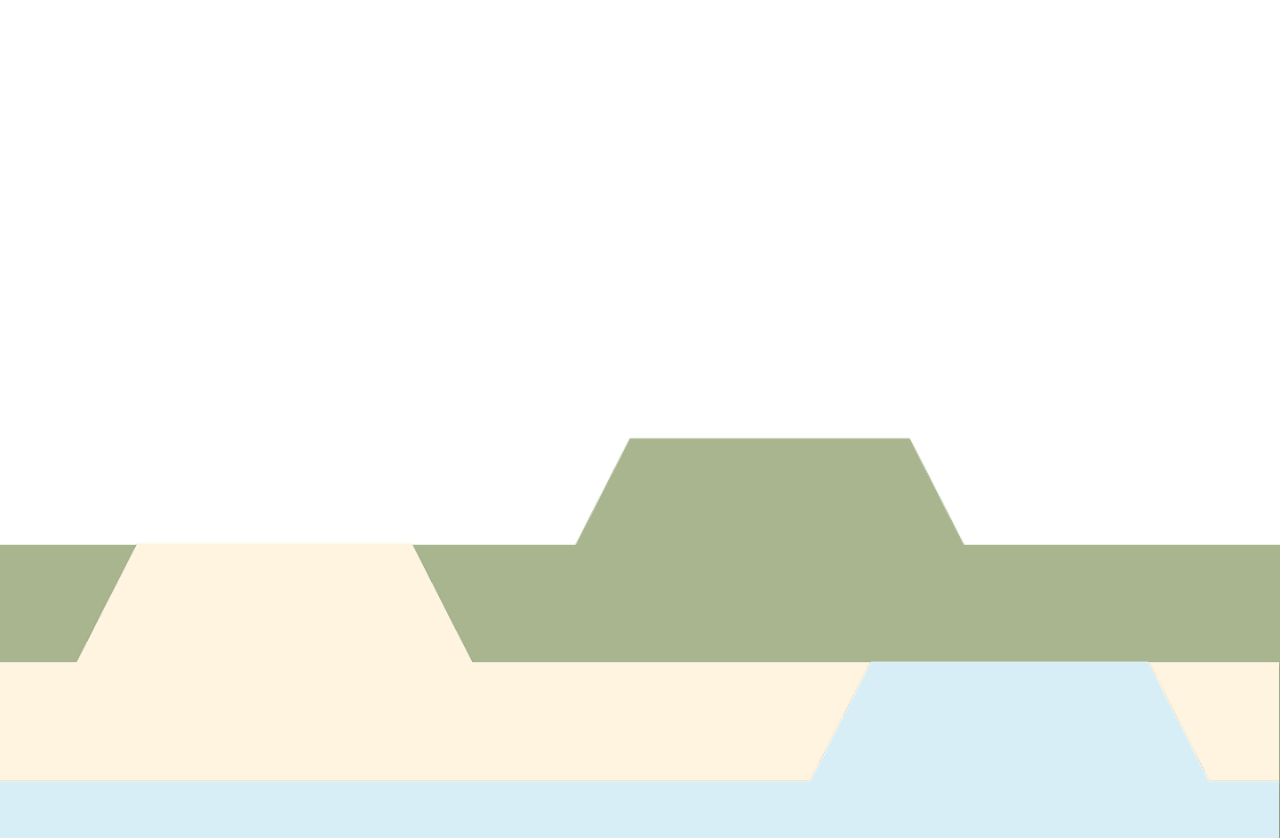
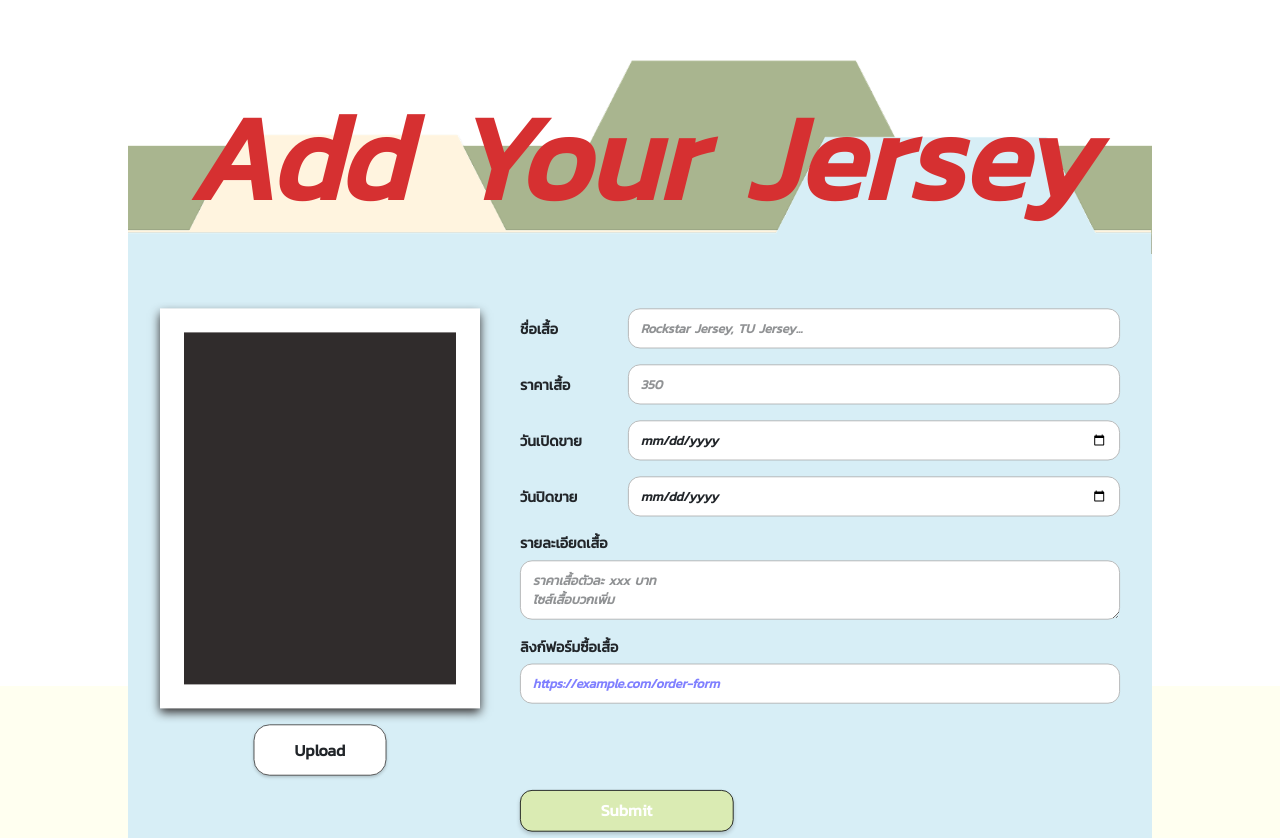
Before and after one commit to thiprada17/JerseyJamTU, a React (Vite) app: page /sellerform in a window 1280 px wide. Shown: the part 114-952 px from the top of the page. Built offline with nearby package versions, Linux system fonts and the light colour scheme; a web font is replaced by a local one.

Commit message:
Update seller

```diff
--- a/src/frontend/sellerform.css
+++ b/src/frontend/sellerform.css
@@ -6,12 +6,14 @@
 .sellerform-app {
   font-family: "Kanit";
   font-weight: bold;
+  transform: scale(0.8); /* ปรับขนาดลง 80% */
+  transform-origin: top middle; /* กำหนดจุดยึดเวลาย่อ */
 }
 
 /* ---------- หน้าแรก ---------- */
 .sellerform-pageOne {
   position: relative;
-  height: 150vh;
+  height: 40vh;
   overflow: hidden;
   display: flex;
   align-items: flex-end;
@@ -23,14 +25,14 @@
   position: absolute;
   top: 0;
   width: 100%;
-  height: 180%;
+  height: auto;
+  max-height: 80%;
 }
 
 .sellerform-layer {
   position: absolute;
   width: 100%;
   left: 0;
-  bottom: 0;
 }
 
 .sellerform-title {
@@ -50,6 +52,7 @@
   display: flex;
   align-items: center;
   justify-content: center;
+  margin-top: 0;
 
 }
 
@@ -61,6 +64,7 @@
   width: 100%;
   max-width: 1200px;
   margin: 0 auto;
+  margin-top: -10px;
 }
 
 /* ---------- ซ้าย: โพลารอยด์ ---------- */
@@ -181,7 +185,7 @@
   cursor: pointer;
   box-shadow: 0 3px 5px rgba(0,0,0,0.2);
   transition: background 0.3s;
-  margin-top: 150px;
+  margin-top: 100px;
 }
 
 .sellerform-submitBtn:hover {
```
